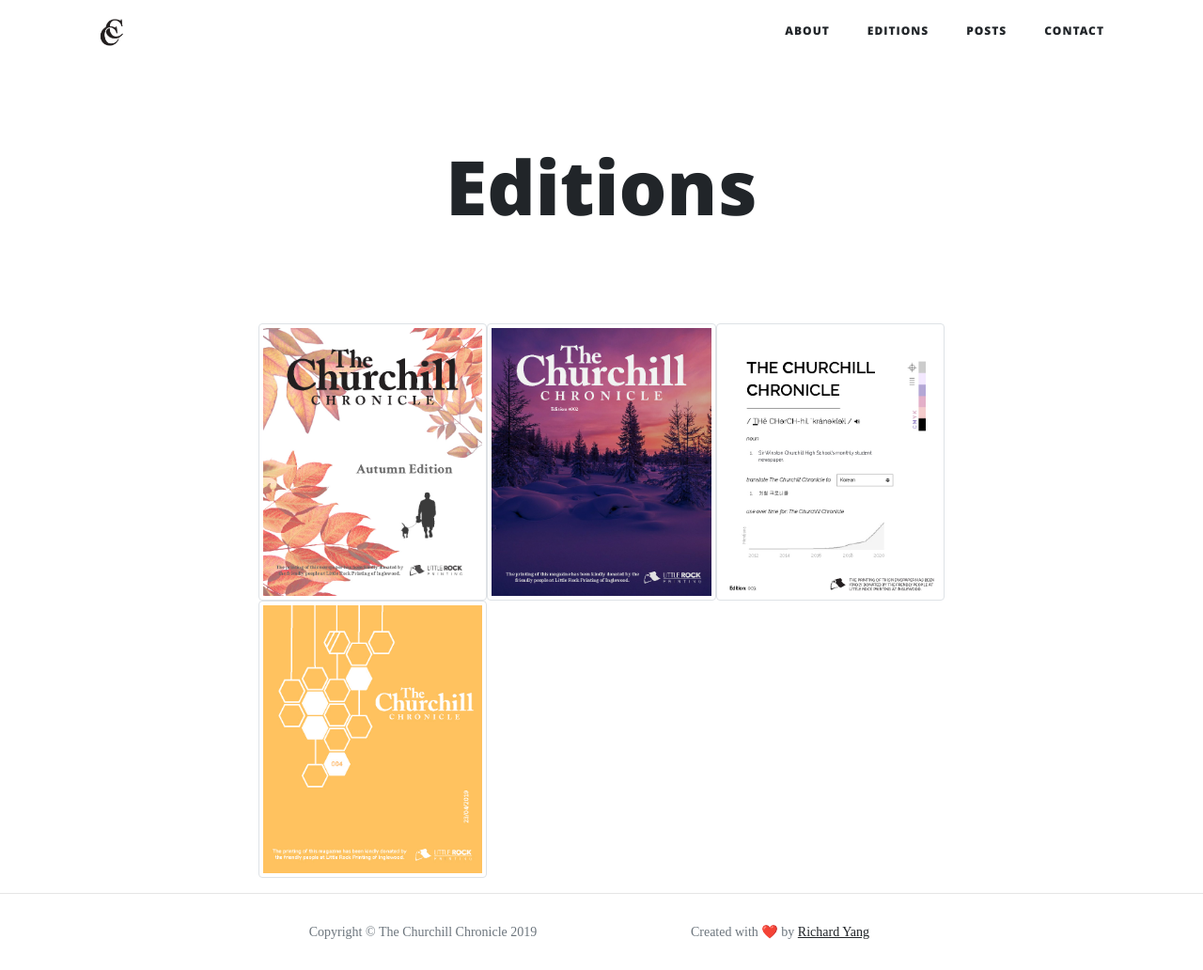
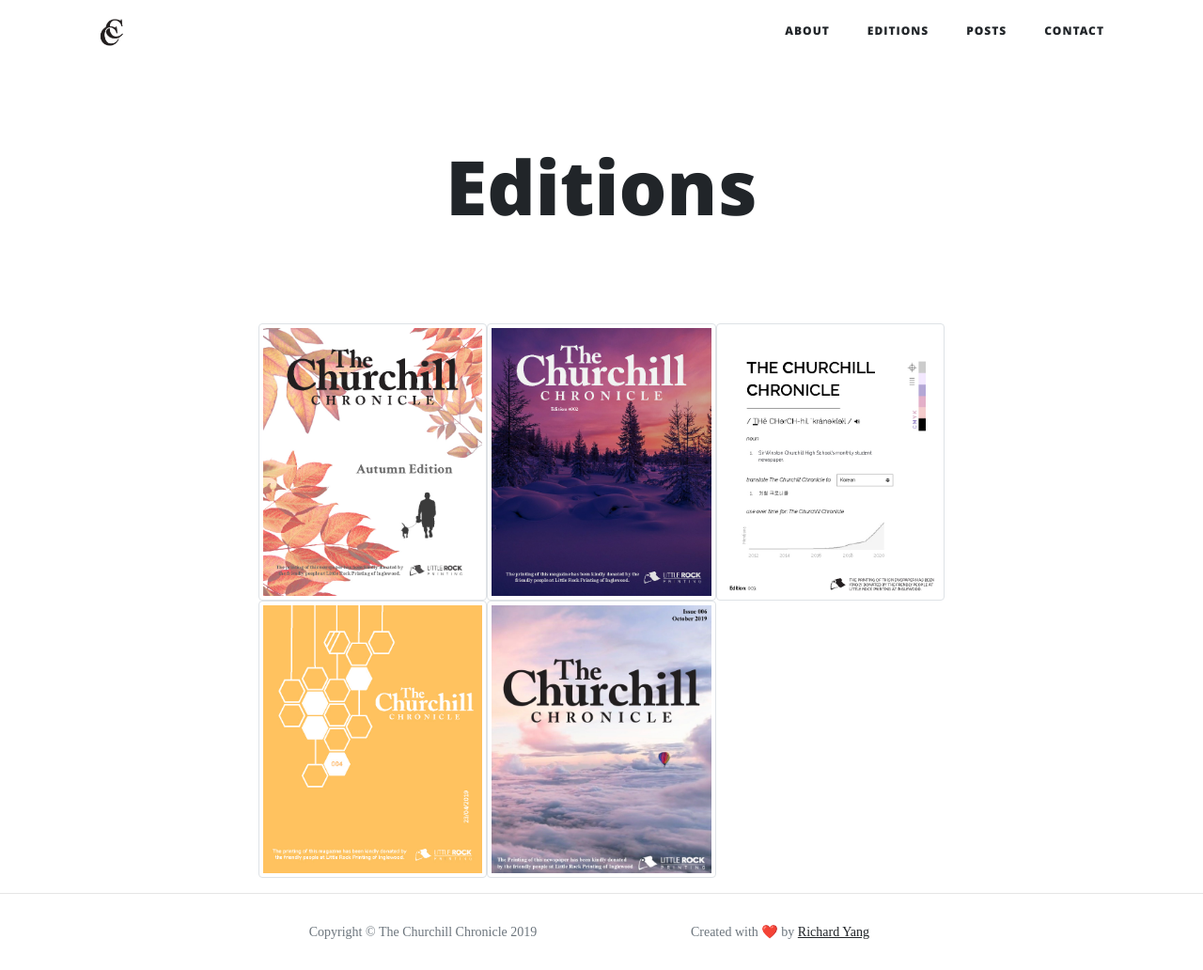
Before and after one commit to premiumrich/churchillchronicle, a Jekyll site: the page built from editions.html, in a window 1280 px wide and 1032 px high. Shown: the whole window at 94% size. Built offline with Jekyll 4.4.1, drawn with Linux system fonts in a browser that asks for light colours; nearby versions of some CDN libraries; some web fonts are replaced.

Commit message:
Add CC Edition 6 October 2019

```diff
--- a/editions.html
+++ b/editions.html
@@ -23,4 +23,9 @@
       <img class="img-thumbnail img-fluid" src="/images/edition-thumbs/Edition-4.jpg">
     </a>
   </div>
+  <div class="col-md-4">
+    <a href="/editions/CC-Edition-6-October-2019.pdf" target="_blank">
+      <img class="img-thumbnail img-fluid" src="/images/edition-thumbs/Edition-6.jpg">
+    </a>
+  </div>
 </div>
```
Also changed, not shown: images/edition-thumbs/Edition-6.jpg (added), 1 other file.
